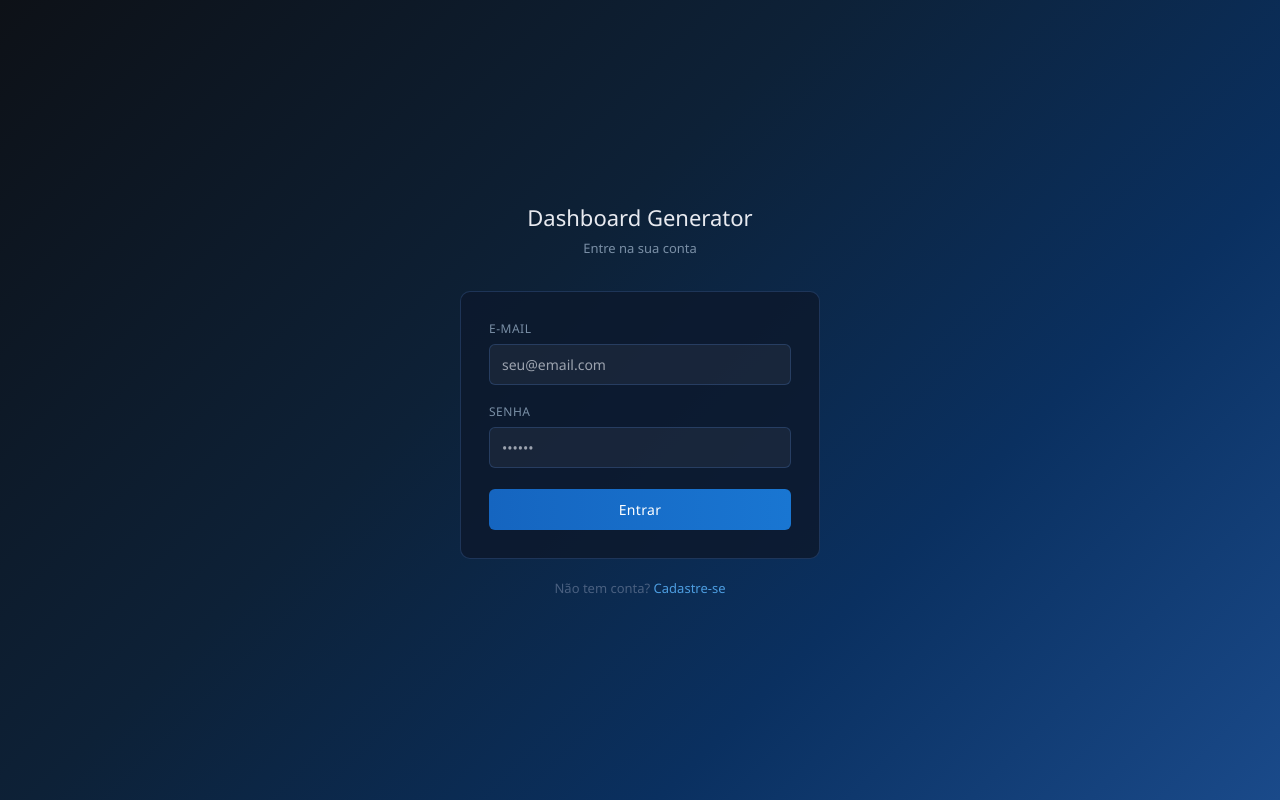
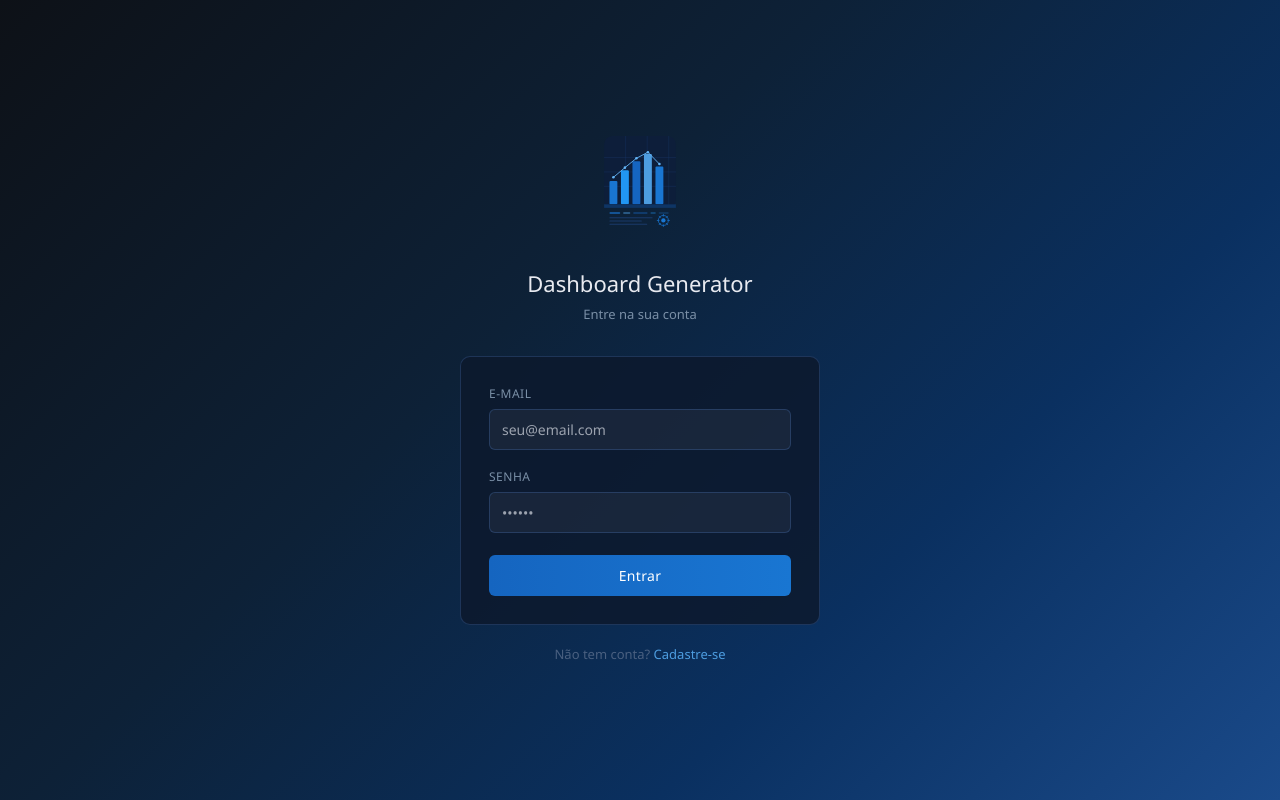
Before and after one commit to alekrszp/dashboard-generator, a React (Vite) app in the folder frontend/: page /login in a window 1280 px wide. Built offline with nearby package versions, Linux system fonts and the light colour scheme; no server answers.

Commit message:
feat(frontend): logo SVG, profile corrigido, remove alterar senha

```diff
--- /dev/null
+++ b/frontend/src/components/Logo.tsx
@@ -0,0 +1,71 @@
+interface LogoProps {
+  size?: number
+}
+
+export default function Logo({ size = 32 }: LogoProps) {
+  const scale = size / 200
+  const h = Math.round(320 * scale)
+
+  return (
+    <svg
+      width={size}
+      height={h}
+      viewBox="0 0 200 320"
+      role="img"
+      aria-label="Dashboard Generator logo"
+    >
+      <rect x="0" y="0" width="200" height="200" rx="24" fill="#0d1e3a"/>
+
+      <line x1="0" y1="60" x2="200" y2="60" stroke="#1a3a6a" strokeWidth="1"/>
+      <line x1="0" y1="100" x2="200" y2="100" stroke="#1a3a6a" strokeWidth="1"/>
+      <line x1="0" y1="140" x2="200" y2="140" stroke="#1a3a6a" strokeWidth="1"/>
+      <line x1="60" y1="0" x2="60" y2="200" stroke="#1a3a6a" strokeWidth="1"/>
+      <line x1="120" y1="0" x2="120" y2="200" stroke="#1a3a6a" strokeWidth="1"/>
+      <line x1="180" y1="0" x2="180" y2="200" stroke="#1a3a6a" strokeWidth="1"/>
+
+      <rect x="15" y="125" width="22" height="65" rx="3" fill="#1976d2"/>
+      <rect x="47" y="95" width="22" height="95" rx="3" fill="#2196f3"/>
+      <rect x="79" y="70" width="22" height="120" rx="3" fill="#1565c0"/>
+      <rect x="111" y="50" width="22" height="140" rx="3" fill="#4d9de0"/>
+      <rect x="143" y="85" width="22" height="105" rx="3" fill="#1976d2"/>
+
+      <polyline
+        points="26,115 58,88 90,62 122,45 154,78"
+        fill="none"
+        stroke="#64b5f6"
+        strokeWidth="2.5"
+        strokeLinecap="round"
+        strokeLinejoin="round"
+      />
+      <circle cx="26" cy="115" r="3.5" fill="#64b5f6"/>
+      <circle cx="58" cy="88" r="3.5" fill="#64b5f6"/>
+      <circle cx="90" cy="62" r="3.5" fill="#64b5f6"/>
+      <circle cx="122" cy="45" r="3.5" fill="#64b5f6"/>
+      <circle cx="154" cy="78" r="3.5" fill="#64b5f6"/>
+
+      <rect x="0" y="190" width="200" height="10" fill="#0a1628"/>
+      <rect x="0" y="190" width="200" height="10" fill="#1565c0" opacity="0.4"/>
+
+      <rect x="15" y="212" width="30" height="4" rx="2" fill="#1976d2" opacity="0.8"/>
+      <rect x="53" y="212" width="20" height="4" rx="2" fill="#4d9de0" opacity="0.6"/>
+      <rect x="81" y="212" width="40" height="4" rx="2" fill="#1565c0" opacity="0.5"/>
+      <rect x="129" y="212" width="15" height="4" rx="2" fill="#2196f3" opacity="0.4"/>
+      <rect x="152" y="212" width="28" height="4" rx="2" fill="#1976d2" opacity="0.3"/>
+
+      <rect x="15" y="226" width="120" height="3" rx="1.5" fill="#1a3a6a"/>
+      <rect x="15" y="235" width="90" height="3" rx="1.5" fill="#1a3a6a"/>
+      <rect x="15" y="244" width="105" height="3" rx="1.5" fill="#1a3a6a"/>
+
+      <circle cx="165" cy="235" r="14" fill="none" stroke="#1976d2" strokeWidth="2"/>
+      <circle cx="165" cy="235" r="6" fill="#1976d2"/>
+      <line x1="165" y1="218" x2="165" y2="223" stroke="#1976d2" strokeWidth="2" strokeLinecap="round"/>
+      <line x1="165" y1="247" x2="165" y2="252" stroke="#1976d2" strokeWidth="2" strokeLinecap="round"/>
+      <line x1="148" y1="235" x2="153" y2="235" stroke="#1976d2" strokeWidth="2" strokeLinecap="round"/>
+      <line x1="177" y1="235" x2="182" y2="235" stroke="#1976d2" strokeWidth="2" strokeLinecap="round"/>
+      <line x1="153" y1="223" x2="157" y2="227" stroke="#1976d2" strokeWidth="2" strokeLinecap="round"/>
+      <line x1="173" y1="243" x2="177" y2="247" stroke="#1976d2" strokeWidth="2" strokeLinecap="round"/>
+      <line x1="177" y1="223" x2="173" y2="227" stroke="#1976d2" strokeWidth="2" strokeLinecap="round"/>
+      <line x1="157" y1="243" x2="153" y2="247" stroke="#1976d2" strokeWidth="2" strokeLinecap="round"/>
+    </svg>
+  )
+}
--- a/frontend/src/components/Navbar.tsx
+++ b/frontend/src/components/Navbar.tsx
@@ -2,6 +2,7 @@ import { useState } from 'react'
 import { useNavigate, useLocation, useParams } from 'react-router-dom'
 import { useAuth } from '@/hooks/useAuth'
 import { useData } from '@/hooks/useData'
+import Logo from '@/components/Logo'
 
 export default function Navbar() {
   const { user, logout } = useAuth()
@@ -28,26 +29,20 @@ export default function Navbar() {
       borderBottom: '1px solid rgba(100, 160, 255, 0.15)',
       backdropFilter: 'blur(10px)',
     }}>
-      {/* Main bar */}
       <div style={{
         padding: '0 1rem',
         display: 'flex', alignItems: 'center', justifyContent: 'space-between',
         height: '52px', gap: '8px',
       }}>
         {/* Logo */}
-        <div onClick={() => navigate('/')} style={{ cursor: 'pointer', display: 'flex', alignItems: 'center', gap: '8px', flexShrink: 0 }}>
-          <div style={{
-            width: '28px', height: '28px', borderRadius: '6px',
-            background: 'linear-gradient(135deg, #1565c0, #4d9de0)',
-            display: 'flex', alignItems: 'center', justifyContent: 'center',
-            fontSize: '14px', fontWeight: 700, color: '#fff',
-          }}>D</div>
+        <div onClick={() => navigate('/')} style={{ cursor: 'pointer', display: 'flex', alignItems: 'center', gap: '10px', flexShrink: 0 }}>
+          <Logo size={32} />
           <span style={{ fontSize: '15px', fontWeight: 500, color: '#e8eaf0', whiteSpace: 'nowrap' }}>
             Dashboard Generator
           </span>
         </div>
 
-        {/* Desktop nav — hidden on mobile via inline media not possible, use className trick */}
+        {/* Desktop nav */}
         <div className="nav-desktop" style={{ display: 'flex', alignItems: 'center', gap: '4px' }}>
           {['/', '/history'].map((path, i) => (
             <button key={path} onClick={() => navigate(path)} style={{
--- a/frontend/src/pages/LoginPage.tsx
+++ b/frontend/src/pages/LoginPage.tsx
@@ -1,6 +1,7 @@
 import { useState, FormEvent } from 'react'
 import { useNavigate, Link } from 'react-router-dom'
 import { useAuth } from '@/hooks/useAuth'
+import Logo from '@/components/Logo'
 
 export default function LoginPage() {
   const { login } = useAuth()
@@ -36,6 +37,9 @@ export default function LoginPage() {
       <div style={{ width: '100%', maxWidth: '360px' }}>
 
         <div style={{ textAlign: 'center', marginBottom: '2rem' }}>
+          <div style={{ display: 'flex', justifyContent: 'center', marginBottom: '1rem' }}>
+            <Logo size={72} />
+          </div>
           <h1 style={{ fontSize: '22px', fontWeight: 500, color: '#e8eaf0', margin: 0 }}>
             Dashboard Generator
           </h1>
@@ -81,6 +85,7 @@ export default function LoginPage() {
                   border: '1px solid rgba(100, 160, 255, 0.2)',
                   borderRadius: '6px', padding: '9px 12px',
                   fontSize: '14px', color: '#e8eaf0',
+                  boxSizing: 'border-box',
                 }}
               />
             </div>
@@ -104,6 +109,7 @@ export default function LoginPage() {
                   border: '1px solid rgba(100, 160, 255, 0.2)',
                   borderRadius: '6px', padding: '9px 12px',
                   fontSize: '14px', color: '#e8eaf0',
+                  boxSizing: 'border-box',
                 }}
               />
             </div>
--- a/frontend/src/pages/RegisterPage.tsx
+++ b/frontend/src/pages/RegisterPage.tsx
@@ -1,6 +1,7 @@
 import { useState, FormEvent } from 'react'
 import { useNavigate, Link } from 'react-router-dom'
 import { useAuth } from '@/hooks/useAuth'
+import Logo from '@/components/Logo'
 
 export default function RegisterPage() {
   const { register } = useAuth()
@@ -37,6 +38,9 @@ export default function RegisterPage() {
       <div style={{ width: '100%', maxWidth: '360px' }}>
 
         <div style={{ textAlign: 'center', marginBottom: '2rem' }}>
+          <div style={{ display: 'flex', justifyContent: 'center', marginBottom: '1rem' }}>
+            <Logo size={72} />
+          </div>
           <h1 style={{ fontSize: '22px', fontWeight: 500, color: '#e8eaf0', margin: 0 }}>
             Dashboard Generator
           </h1>
@@ -88,6 +92,7 @@ export default function RegisterPage() {
                     border: '1px solid rgba(100, 160, 255, 0.2)',
                     borderRadius: '6px', padding: '9px 12px',
                     fontSize: '14px', color: '#e8eaf0',
+                    boxSizing: 'border-box',
                   }}
                 />
               </div>
```
Also changed, not shown: frontend/src/pages/ProfilePage.tsx (+13 -21 lines).
